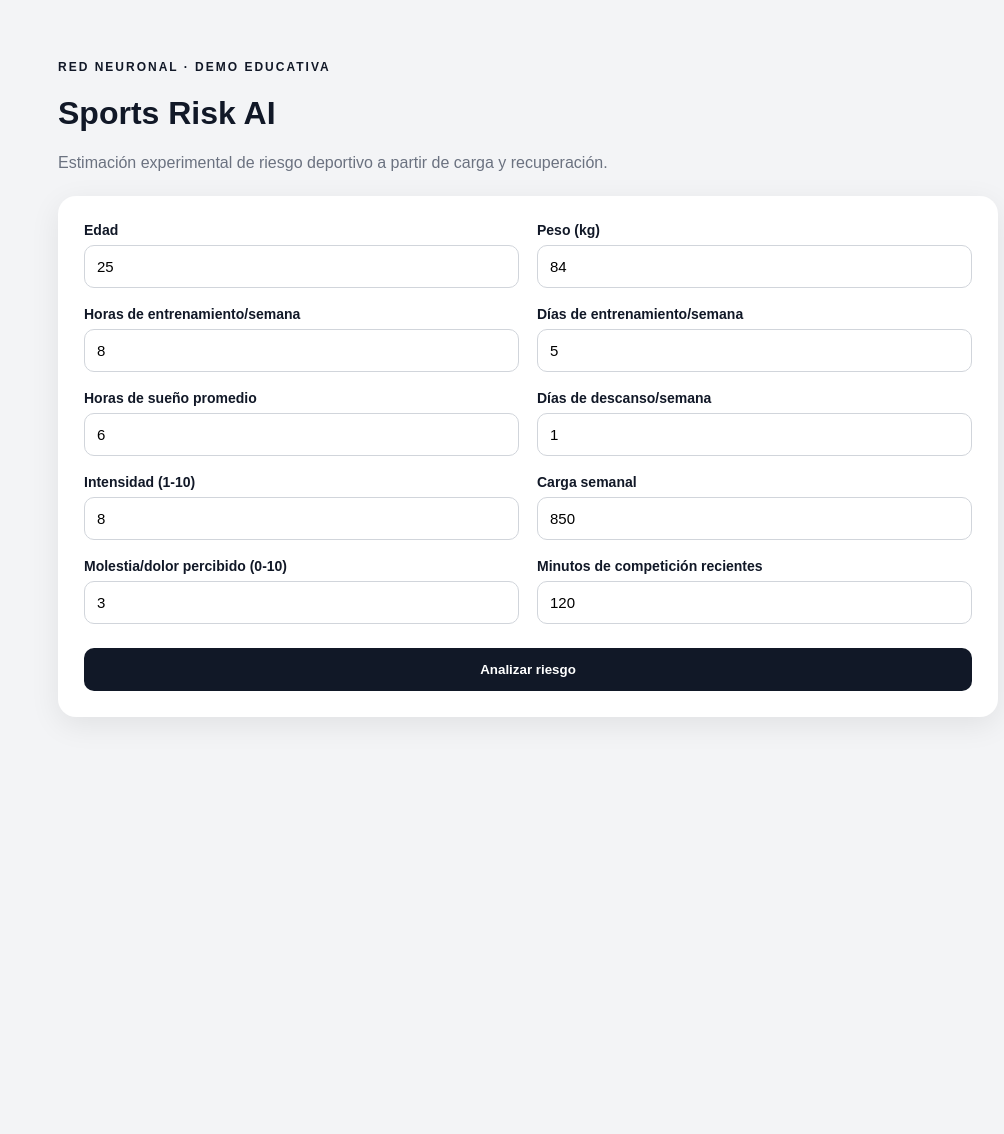
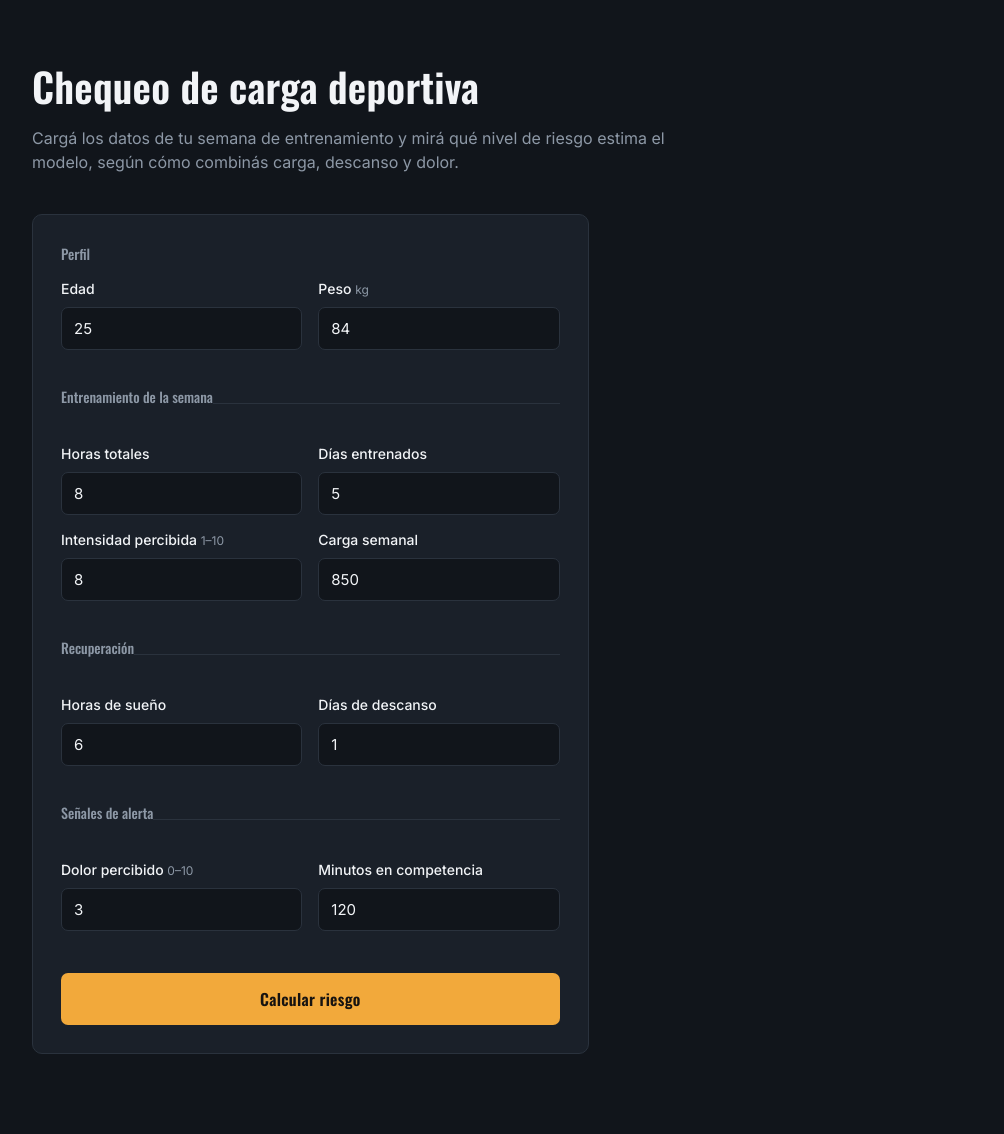
Before and after one commit to MicaelaOrtiz/-riesgo-deportivo, a FastAPI app: page / in a window 1280 px wide. Shown: the whole page, without its empty margins (112-1116 px from the left). Before the commit the page ends 719 px from the top, so only its background shows below. Run offline with FastAPI, Linux system fonts and the light colour scheme.

Commit message:
feat: mejorar la interfaz de usuario y la estructura del formulario de riesgo

```diff
--- a/app/static/app.js
+++ b/app/static/app.js
@@ -1,5 +1,11 @@
 const form = document.getElementById("riskForm");
 const result = document.getElementById("result");
+
+const RISK_COLORS = {
+  Bajo: "var(--risk-bajo)",
+  Medio: "var(--risk-medio)",
+  Alto: "var(--risk-alto)",
+};
 
 form.addEventListener("submit", async (e) => {
   e.preventDefault();
@@ -8,34 +14,40 @@
   for (const [k, v] of fd.entries()) data[k] = Number(v);
 
   result.classList.remove("hidden");
-  document.getElementById("risk").textContent = "Analizando...";
+  result.style.setProperty("--accent", "var(--risk-medio)");
+  document.getElementById("risk").textContent = "Analizando…";
   document.getElementById("probability").textContent = "";
   document.getElementById("message").textContent = "";
+  document.getElementById("bars").innerHTML = "";
 
   try {
     const response = await fetch("/predict", {
       method: "POST",
-      headers: {"Content-Type": "application/json"},
-      body: JSON.stringify(data)
+      headers: { "Content-Type": "application/json" },
+      body: JSON.stringify(data),
     });
     const out = await response.json();
     if (!response.ok || out.error) throw new Error(out.error || "Error de API");
 
+    const accent = RISK_COLORS[out.risk] || "var(--risk-medio)";
+    result.style.setProperty("--accent", accent);
+
     document.getElementById("risk").textContent = out.risk;
     document.getElementById("probability").textContent =
-      `${Math.round(out.probability * 100)}%`;
+      `${Math.round(out.probability * 100)}% de confianza`;
     document.getElementById("message").textContent = out.message;
 
     const bars = document.getElementById("bars");
-    bars.innerHTML = "";
     for (const [name, prob] of Object.entries(out.probabilities)) {
+      const color = RISK_COLORS[name] || "var(--risk-medio)";
       bars.innerHTML += `
-        <div class="bar">
-          <div class="bar-top"><span>${name}</span><span>${Math.round(prob*100)}%</span></div>
-          <div class="track"><div class="fill" style="width:${prob*100}%"></div></div>
+        <div>
+          <div class="bar-top"><span>${name}</span><span>${Math.round(prob * 100)}%</span></div>
+          <div class="track"><div class="fill" style="width:${prob * 100}%;background:${color}"></div></div>
         </div>`;
     }
   } catch (err) {
+    result.style.setProperty("--accent", "var(--risk-alto)");
     document.getElementById("risk").textContent = "Error";
     document.getElementById("message").textContent = err.message;
   }
--- a/app/static/style.css
+++ b/app/static/style.css
@@ -1 +1,216 @@
-*{box-sizing:border-box}body{margin:0;font-family:Arial,sans-serif;background:#f3f4f6;color:#111827}.container{max-width:980px;margin:0 auto;padding:48px 20px}header{margin-bottom:24px}.eyebrow{font-size:12px;letter-spacing:2px;font-weight:700}.subtitle{color:#6b7280}.card,.result{background:white;border-radius:18px;padding:26px;box-shadow:0 8px 30px rgba(0,0,0,.08)}.grid{display:grid;grid-template-columns:repeat(2,1fr);gap:18px}label{font-size:14px;font-weight:700}input{display:block;width:100%;margin-top:7px;padding:12px;border:1px solid #d1d5db;border-radius:10px;font-size:15px}button{margin-top:24px;width:100%;padding:14px;border:0;border-radius:10px;background:#111827;color:white;font-weight:700;cursor:pointer}.result{margin-top:22px}.result-main{display:flex;align-items:baseline;gap:14px;flex-wrap:wrap}.result-main span{font-size:12px;letter-spacing:1px}.result-main strong{font-size:42px}.result-main b{font-size:20px}.bar{margin:13px 0}.bar-top{display:flex;justify-content:space-between;font-size:13px}.track{height:10px;background:#e5e7eb;border-radius:10px;overflow:hidden}.fill{height:100%;background:#111827}.hidden{display:none}.result small{display:block;margin-top:20px;color:#6b7280}@media(max-width:650px){.grid{grid-template-columns:1fr}.container{padding-top:25px}}
+:root {
+  --bg: #11151b;
+  --panel: #1a2029;
+  --panel-border: #2a323d;
+  --text: #f2f4f7;
+  --text-muted: #8d98a6;
+  --input-bg: #11151b;
+
+  --risk-bajo: #3fb873;
+  --risk-medio: #f2a93b;
+  --risk-alto: #e6553f;
+  --accent: var(--risk-alto);
+}
+
+* { box-sizing: border-box; }
+
+body {
+  margin: 0;
+  background: var(--bg);
+  color: var(--text);
+  font-family: "Inter", system-ui, sans-serif;
+  line-height: 1.5;
+}
+
+h1 {
+  font-family: "Oswald", "Inter", sans-serif;
+  font-weight: 600;
+  font-size: clamp(28px, 4vw, 40px);
+  letter-spacing: 0.2px;
+  margin: 0 0 10px;
+}
+
+.layout {
+  max-width: 1040px;
+  margin: 0 auto;
+  padding: 56px 24px 80px;
+}
+
+.hero {
+  max-width: 640px;
+  margin-bottom: 40px;
+}
+
+.lede {
+  color: var(--text-muted);
+  font-size: 16px;
+  margin: 0;
+}
+
+.board {
+  display: grid;
+  grid-template-columns: 1.15fr 0.85fr;
+  gap: 24px;
+  align-items: start;
+}
+
+.panel {
+  background: var(--panel);
+  border: 1px solid var(--panel-border);
+  border-radius: 10px;
+  padding: 28px;
+}
+
+fieldset {
+  border: 0;
+  padding: 0;
+  margin: 0 0 22px;
+}
+
+fieldset + fieldset {
+  padding-top: 22px;
+  border-top: 1px solid var(--panel-border);
+}
+
+legend {
+  font-family: "Oswald", sans-serif;
+  font-weight: 500;
+  font-size: 14px;
+  color: var(--text-muted);
+  padding: 0 0 14px;
+}
+
+.row {
+  display: grid;
+  grid-template-columns: 1fr 1fr;
+  gap: 16px;
+  margin-bottom: 14px;
+}
+
+label {
+  font-size: 14px;
+  font-weight: 500;
+  display: block;
+}
+
+.unit {
+  color: var(--text-muted);
+  font-weight: 400;
+  font-size: 12px;
+}
+
+input {
+  display: block;
+  width: 100%;
+  margin-top: 8px;
+  padding: 11px 12px;
+  background: var(--input-bg);
+  border: 1px solid var(--panel-border);
+  border-radius: 7px;
+  color: var(--text);
+  font-size: 15px;
+  font-family: inherit;
+}
+
+input:focus-visible {
+  outline: 2px solid var(--risk-medio);
+  outline-offset: 1px;
+}
+
+button {
+  width: 100%;
+  margin-top: 6px;
+  padding: 14px;
+  border: 0;
+  border-radius: 7px;
+  background: var(--risk-medio);
+  color: #171310;
+  font-family: "Oswald", sans-serif;
+  font-size: 16px;
+  font-weight: 600;
+  letter-spacing: 0.3px;
+  cursor: pointer;
+}
+
+button:hover { background: #f5b65a; }
+
+.result-panel {
+  position: sticky;
+  top: 24px;
+  border-left: 3px solid var(--accent);
+}
+
+.result-label {
+  color: var(--text-muted);
+  font-size: 14px;
+  margin: 0 0 6px;
+}
+
+.result-value {
+  display: flex;
+  align-items: baseline;
+  gap: 12px;
+  margin: 0 0 14px;
+  flex-wrap: wrap;
+}
+
+.result-value strong {
+  font-family: "Oswald", sans-serif;
+  font-size: 44px;
+  font-weight: 600;
+  color: var(--accent);
+}
+
+.result-value b {
+  font-size: 18px;
+  color: var(--text-muted);
+  font-weight: 500;
+}
+
+.result-message {
+  font-size: 14px;
+  color: var(--text-muted);
+  margin: 0 0 20px;
+}
+
+.bars { display: flex; flex-direction: column; gap: 12px; }
+
+.bar-top {
+  display: flex;
+  justify-content: space-between;
+  font-size: 13px;
+  margin-bottom: 5px;
+}
+
+.track {
+  height: 8px;
+  background: var(--input-bg);
+  border: 1px solid var(--panel-border);
+  border-radius: 6px;
+  overflow: hidden;
+}
+
+.fill { height: 100%; border-radius: 6px; }
+
+.disclaimer {
+  margin: 22px 0 0;
+  font-size: 12px;
+  color: var(--text-muted);
+}
+
+.hidden { display: none; }
+
+#result:not(.hidden) {
+  animation: reveal 0.4s ease-out;
+}
+
+@keyframes reveal {
+  from { opacity: 0; transform: translateY(8px); }
+  to { opacity: 1; transform: translateY(0); }
+}
+
+@media (max-width: 760px) {
+  .board { grid-template-columns: 1fr; }
+  .row { grid-template-columns: 1fr; }
+  .result-panel { position: static; }
+}
--- a/app/templates/index.html
+++ b/app/templates/index.html
@@ -3,46 +3,99 @@
 <head>
   <meta charset="utf-8">
   <meta name="viewport" content="width=device-width, initial-scale=1">
-  <title>Sports Risk AI</title>
+  <title>Chequeo de carga deportiva</title>
+  <link rel="preconnect" href="https://fonts.googleapis.com">
+  <link rel="preconnect" href="https://fonts.gstatic.com" crossorigin>
+  <link href="https://fonts.googleapis.com/css2?family=Oswald:wght@500;600;700&family=Inter:wght@400;500;600&display=swap" rel="stylesheet">
   <link rel="stylesheet" href="/static/style.css">
 </head>
 <body>
-  <main class="container">
-    <header>
-      <p class="eyebrow">RED NEURONAL · DEMO EDUCATIVA</p>
-      <h1>Sports Risk AI</h1>
-      <p class="subtitle">Estimación experimental de riesgo deportivo a partir de carga y recuperación.</p>
+  <div class="layout">
+    <header class="hero">
+      <h1>Chequeo de carga deportiva</h1>
+      <p class="lede">
+        Cargá los datos de tu semana de entrenamiento y mirá qué nivel de
+        riesgo estima el modelo, según cómo combinás carga, descanso y dolor.
+      </p>
     </header>
 
-    <section class="card">
+    <div class="board">
+      <section class="panel form-panel">
         <form id="riskForm">
-        <div class="grid">
-          <label>Edad<input name="age" type="number" value="25" min="14" max="80" required></label>
-          <label>Peso (kg)<input name="weight_kg" type="number" step="0.1" value="84" min="35" max="180" required></label>
-          <label>Horas de entrenamiento/semana<input name="training_hours" type="number" step="0.1" value="8" min="0" max="30" required></label>
-          <label>Días de entrenamiento/semana<input name="training_days" type="number" value="5" min="0" max="7" required></label>
-          <label>Horas de sueño promedio<input name="sleep_hours" type="number" step="0.1" value="6" min="0" max="14" required></label>
-          <label>Días de descanso/semana<input name="rest_days" type="number" value="1" min="0" max="7" required></label>
-          <label>Intensidad (1-10)<input name="intensity" type="number" value="8" min="1" max="10" required></label>
-          <label>Carga semanal<input name="weekly_load" type="number" value="850" min="0" max="3000" required></label>
-          <label>Molestia/dolor percibido (0-10)<input name="pain" type="number" value="3" min="0" max="10" required></label>
-          <label>Minutos de competición recientes<input name="competition_minutes" type="number" value="120" min="0" max="500" required></label>
+
+          <fieldset>
+            <legend>Perfil</legend>
+            <div class="row">
+              <label>Edad
+                <input name="age" type="number" value="25" min="14" max="80" required>
+              </label>
+              <label>Peso <span class="unit">kg</span>
+                <input name="weight_kg" type="number" step="0.1" value="84" min="35" max="180" required>
+              </label>
             </div>
-        <button type="submit">Analizar riesgo</button>
+          </fieldset>
+
+          <fieldset>
+            <legend>Entrenamiento de la semana</legend>
+            <div class="row">
+              <label>Horas totales
+                <input name="training_hours" type="number" step="0.1" value="8" min="0" max="30" required>
+              </label>
+              <label>Días entrenados
+                <input name="training_days" type="number" value="5" min="0" max="7" required>
+              </label>
+            </div>
+            <div class="row">
+              <label>Intensidad percibida <span class="unit">1–10</span>
+                <input name="intensity" type="number" value="8" min="1" max="10" required>
+              </label>
+              <label>Carga semanal
+                <input name="weekly_load" type="number" value="850" min="0" max="3000" required>
+              </label>
+            </div>
+          </fieldset>
+
+          <fieldset>
+            <legend>Recuperación</legend>
+            <div class="row">
+              <label>Horas de sueño
+                <input name="sleep_hours" type="number" step="0.1" value="6" min="0" max="14" required>
+              </label>
+              <label>Días de descanso
+                <input name="rest_days" type="number" value="1" min="0" max="7" required>
+              </label>
+            </div>
+          </fieldset>
+
+          <fieldset>
+            <legend>Señales de alerta</legend>
+            <div class="row">
+              <label>Dolor percibido <span class="unit">0–10</span>
+                <input name="pain" type="number" value="3" min="0" max="10" required>
+              </label>
+              <label>Minutos en competencia
+                <input name="competition_minutes" type="number" value="120" min="0" max="500" required>
+              </label>
+            </div>
+          </fieldset>
+
+          <button type="submit">Calcular riesgo</button>
         </form>
       </section>
 
-    <section id="result" class="result hidden">
-      <div class="result-main">
-        <span>RIESGO ESTIMADO</span>
+      <section id="result" class="panel result-panel hidden">
+        <p class="result-label">Riesgo estimado</p>
+        <p class="result-value">
           <strong id="risk">—</strong>
-        <b id="probability">—</b>
+          <b id="probability"></b>
+        </p>
+        <p id="message" class="result-message"></p>
+        <div id="bars" class="bars"></div>
+        <p class="disclaimer">Resultado experimental: no reemplaza una evaluación deportiva o médica profesional.</p>
+      </section>
     </div>
-      <p id="message"></p>
-      <div id="bars"></div>
-      <small>Resultado experimental: no constituye diagnóstico ni predicción médica.</small>
-    </section>
-  </main>
+  </div>
+
   <script src="/static/app.js"></script>
 </body>
 </html>
```
Lines whose indentation alone changed are shown as unchanged.
